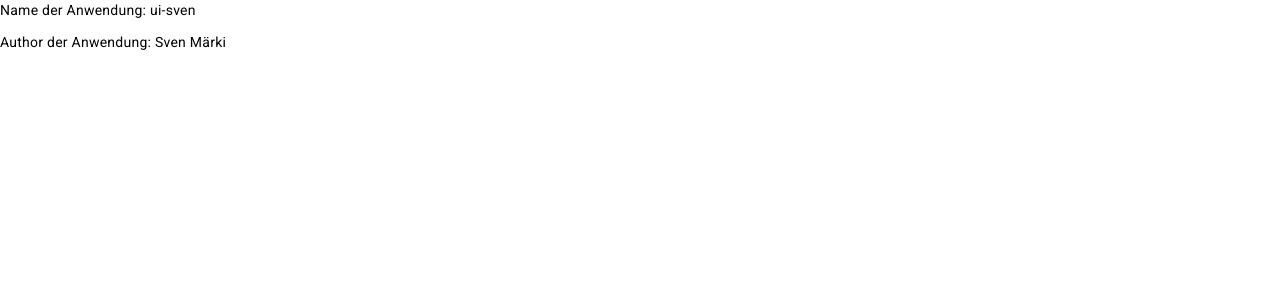
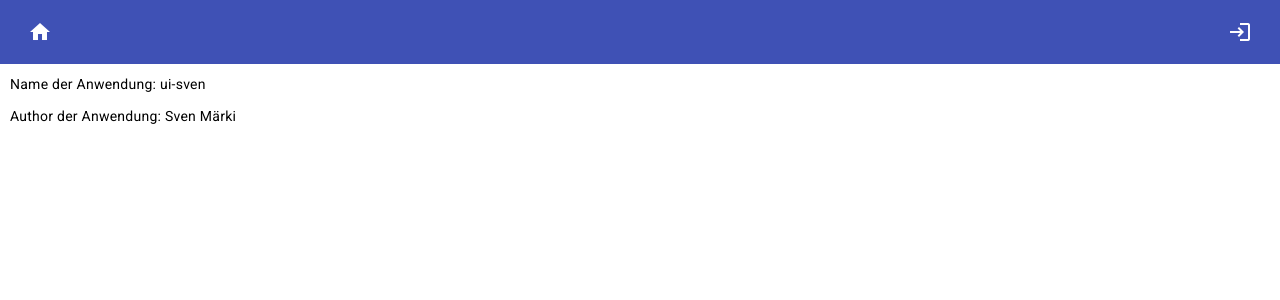
Before and after one commit to svenmaerki/UeK294, an Angular app: page / in a window 1280 px wide. Shown: the top 300 px of the page. Built offline with nearby package versions, Linux system fonts and the light colour scheme.

Commit message:
Resolve "Implementation Toolbar"

```diff
--- a/src/app/app.component.html
+++ b/src/app/app.component.html
@@ -1 +1,5 @@
-<router-outlet></router-outlet>
+<app-toolbar></app-toolbar>
+
+<div class="content">
+  <router-outlet></router-outlet>
+</div>
--- a/src/app/app.component.ts
+++ b/src/app/app.component.ts
@@ -1,11 +1,12 @@
 import { Component } from '@angular/core';
 import { CommonModule } from '@angular/common';
 import { RouterOutlet } from '@angular/router';
+import { ToolbarComponent } from './base/toolbar/toolbar.component';
 
 @Component({
   selector: 'app-root',
   standalone: true,
-  imports: [CommonModule, RouterOutlet],
+  imports: [CommonModule, ToolbarComponent, RouterOutlet],
   templateUrl: './app.component.html',
   styleUrls: ['./app.component.css'],
 })
--- /dev/null
+++ b/src/app/base/toolbar/toolbar.component.html
@@ -0,0 +1,25 @@
+<mat-toolbar color="primary">
+  <button mat-icon-button aria-label="Home" [routerLink]="Constants.routes.home">
+    <mat-icon>home</mat-icon>
+  </button>
+
+  <ng-container *ngIf="authService.loggedIn$ | async; else loginBlock">
+    <button mat-icon-button aria-label="Login" [routerLink]="Constants.routes.todoList">
+      <mat-icon>format_list_bulleted</mat-icon>
+    </button>
+
+    <span class="spacer"></span>
+
+    <button mat-icon-button aria-label="Logout" (click)="authService.logout('/' + Constants.routes.home)">
+      <mat-icon>logout</mat-icon>
+    </button>
+  </ng-container>
+
+  <ng-template #loginBlock>
+    <span class="spacer"></span>
+
+    <button mat-icon-button aria-label="Login" [routerLink]="Constants.routes.login">
+      <mat-icon>login</mat-icon>
+    </button>
+  </ng-template>
+</mat-toolbar>
--- /dev/null
+++ b/src/app/base/toolbar/toolbar.component.ts
@@ -0,0 +1,26 @@
+import { Component, inject } from '@angular/core';
+import { CommonModule } from '@angular/common';
+import { MatToolbarModule } from '@angular/material/toolbar';
+import { MatButtonModule } from '@angular/material/button';
+import { MatIconModule } from '@angular/material/icon';
+import { RouterLink } from '@angular/router';
+import { Constants } from '../../data/constants';
+import { AuthService } from '../../auth/service/auth.service';
+
+@Component({
+  selector: 'app-toolbar',
+  standalone: true,
+  imports: [
+    CommonModule,
+    MatToolbarModule,
+    MatButtonModule,
+    MatIconModule,
+    RouterLink,
+  ],
+  templateUrl: './toolbar.component.html',
+})
+export class ToolbarComponent {
+  protected readonly Constants = Constants;
+
+  protected authService = inject(AuthService);
+}
```
